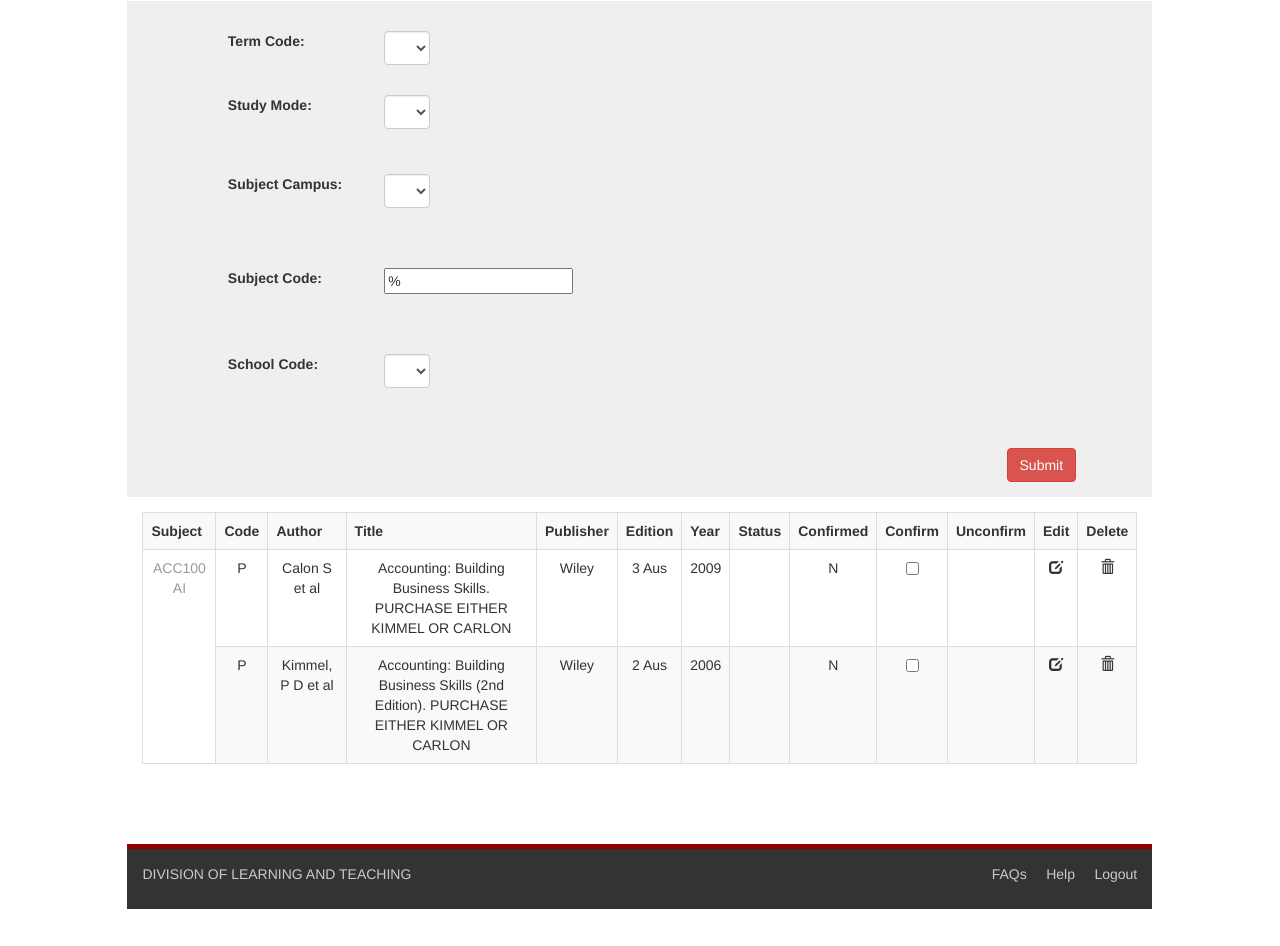
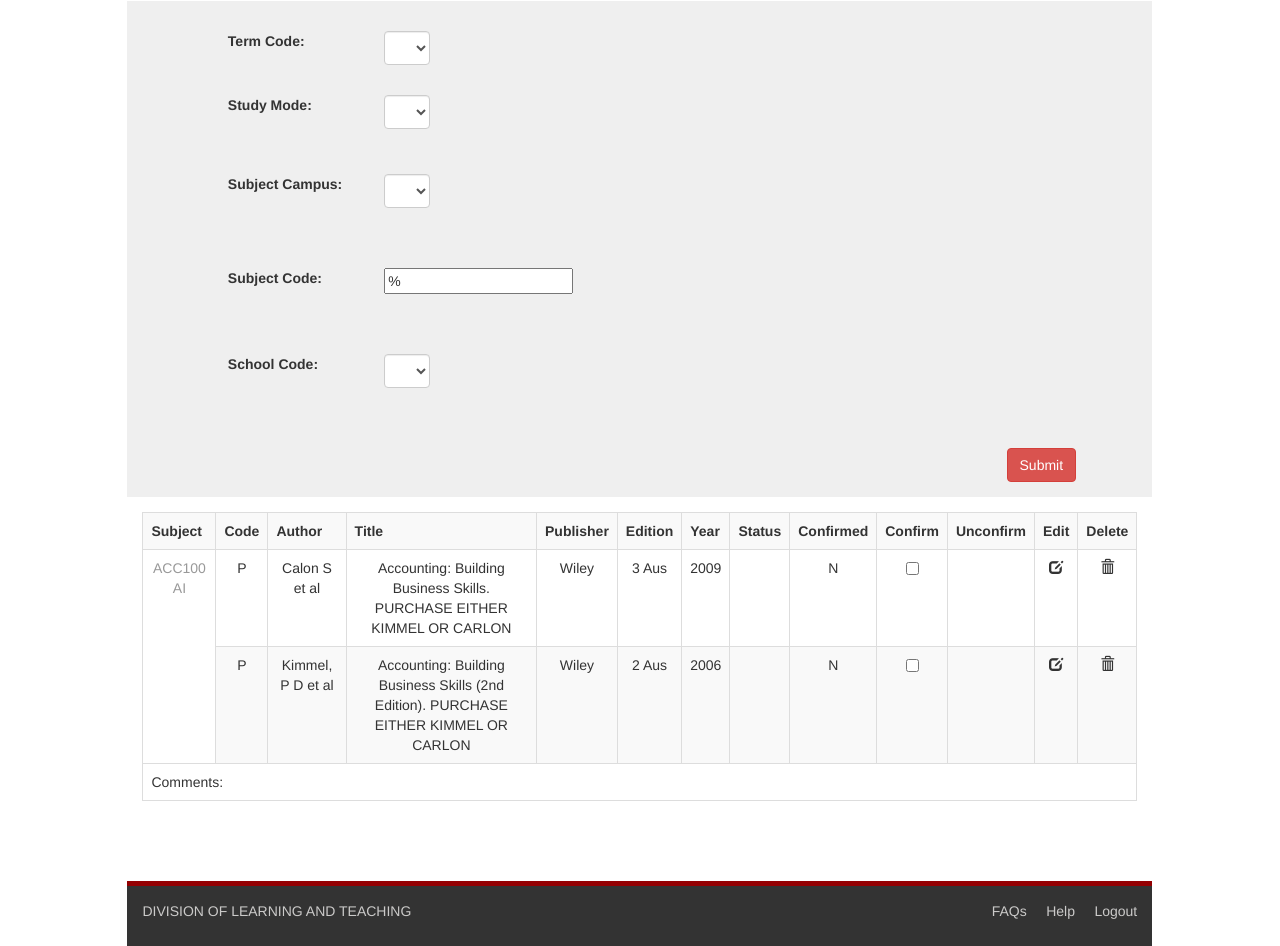
Before and after one commit to nosnikta/ReSkiningProject, a plain HTML site: page index.html in a window 1280 px wide. Shown: the part 475-1421 px from the top of the page. Before the commit the page ends 1384 px from the top, so only its background shows below. Drawn offline with nearby package versions, Linux system fonts and the light colour scheme; no server answers.

Commit message:
I have updated the comments in the table...

```diff
--- a/index.html
+++ b/index.html
@@ -304,6 +304,9 @@ xmlhttp.send("x=" + dbParam);
 							<tr>
 								<td>P</td><td>Kimmel, P D et al</td><td>Accounting: Building Business Skills (2nd Edition). PURCHASE EITHER KIMMEL OR CARLON</td><td>Wiley</td><td>2 Aus</td><td>2006</td><td></td><td>N</td><td><label><input type="checkbox" value=""></label></td><td></td><td><span class="glyphicon glyphicon-edit"></span></td><td><span class="glyphicon glyphicon-trash"></span></td>
 							</tr>
+							<tr>
+								<td colspan="13" style="text-align: left;">Comments:<br></td>
+							</tr>
 						</table>
 					</div>
 
```
